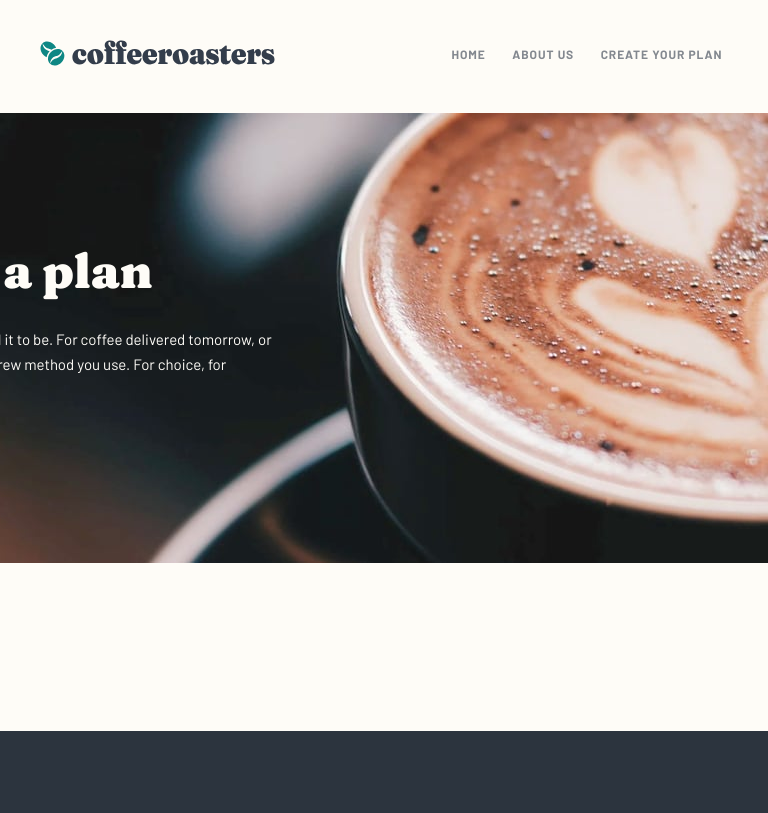
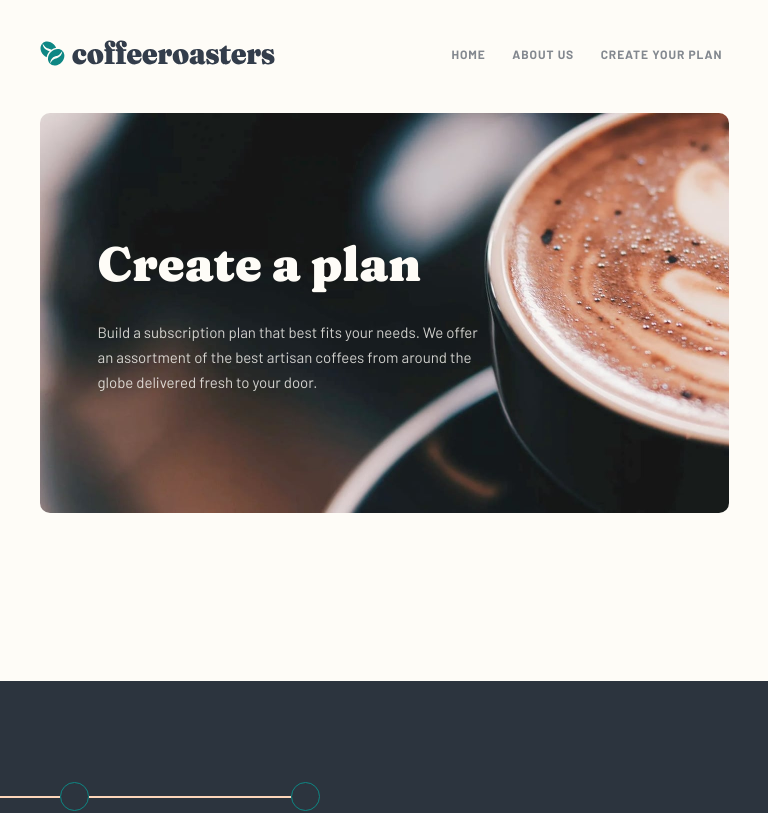
Before and after one commit to danielopq/Coffeeroasters, a React (Vite) app: page /subscribe in a window 768 px wide. Shown: the top 813 px of the page. Built offline with nearby package versions, Linux system fonts and the light colour scheme.

Commit message:
subscribeHeader.css - tablet version done

```diff
--- a/src/components/subscribe/subscribeHeader/SubscribeHeader.tsx
+++ b/src/components/subscribe/subscribeHeader/SubscribeHeader.tsx
@@ -4,14 +4,14 @@ import './subscribeHeader.css';
  * Component that renders the header for the subscribe page.
  * @returns {JSX.Element} - The header for the subscribe page.
  */
-const SubscribeHeader:React.FC = () => {
+const SubscribeHeader: React.FC = () => {
     return (
         <header id="subscribeHeader">
             <h1>Create a plan</h1>
             <p className='mainText'>
-                Coffee the way you wanted it to be. For coffee delivered tomorrow,
-                or next week. For whatever brew method you use. For choice,
-                for convenience, for quality.
+                Build a subscription plan that best fits your needs.
+                We offer an assortment of the best artisan coffees from
+                around the globe delivered fresh to your door.
             </p>
         </header>
     )
--- a/src/components/subscribe/subscribeHeader/subscribeHeader.css
+++ b/src/components/subscribe/subscribeHeader/subscribeHeader.css
@@ -9,5 +9,20 @@
 #subscribeHeader p{
     width: 445px;
     margin-top: 32px;
-    color: var(--lightCream);
+    color: rgba(254,252,247,0.8);
 }
+
+/*############################## TABLET VERSION ##############################*/
+
+@media (min-width: 768px) and (max-width: 1024px) {
+    #subscribeHeader{
+        width: 689px;
+        height: 400px;
+        padding: 127px 0px 0px 58px;
+        background: url('./img/tablet-hero-blackcup.jpg') center/689px no-repeat;
+    }
+
+    #subscribeHeader p{
+        width: 398px;
+    }
+}
```
